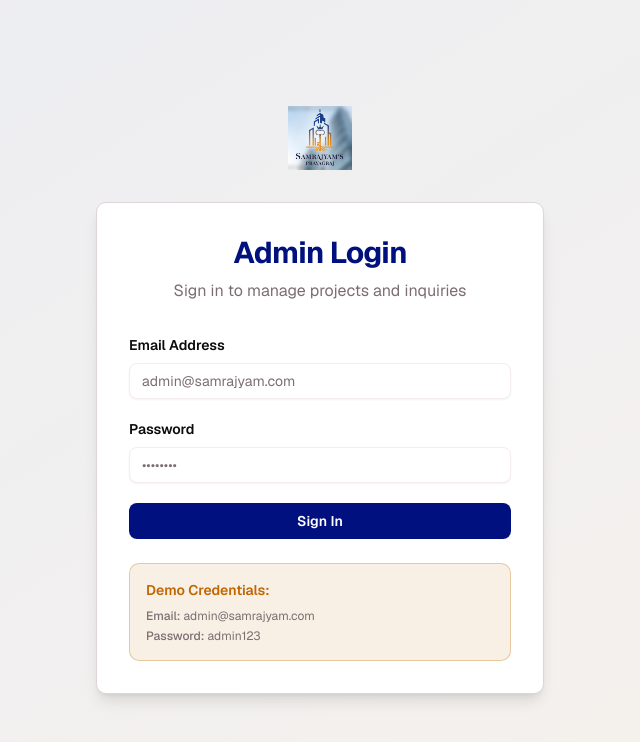
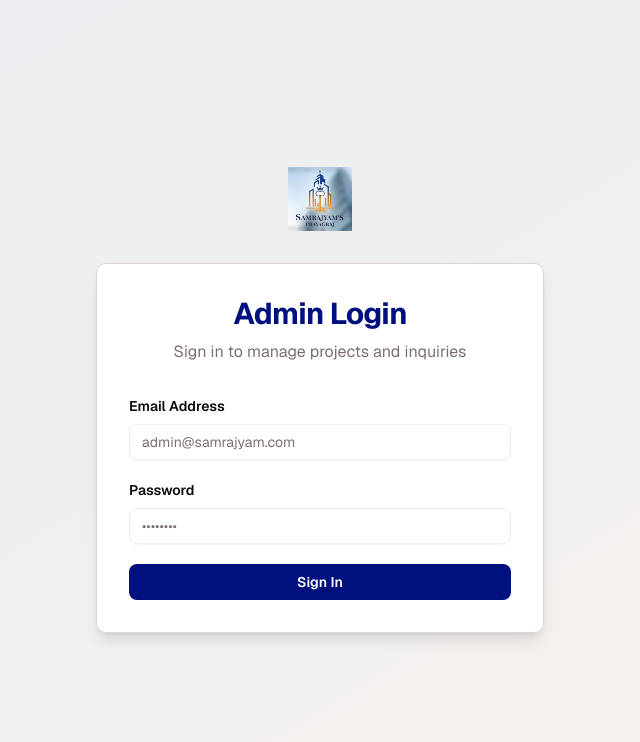
Before and after one commit to Ritiktanwar01/Samrajyam-Prayagraj, a Next.js app: page /admin/login in a window 1280 px wide. Shown: the top 742 px of the page, without its empty margins (320-960 px from the left). Built offline with nearby package versions, Linux system fonts and the light colour scheme; no server answers.

Commit message:
minor fix

```diff
--- a/app/admin/login/page.tsx
+++ b/app/admin/login/page.tsx
@@ -91,13 +91,6 @@ export default function AdminLogin() {
               )}
             </Button>
           </form>
-
-          {/* Demo Credentials */}
-          <div className="mt-6 p-4 bg-accent/10 rounded-lg border border-accent/30">
-            <p className="text-sm font-semibold text-accent mb-2">Demo Credentials:</p>
-            <p className="text-xs text-muted-foreground mb-1"><span className="font-medium">Email:</span> admin@samrajyam.com</p>
-            <p className="text-xs text-muted-foreground"><span className="font-medium">Password:</span> admin123</p>
-          </div>
         </div>
       </div>
     </main>
```
